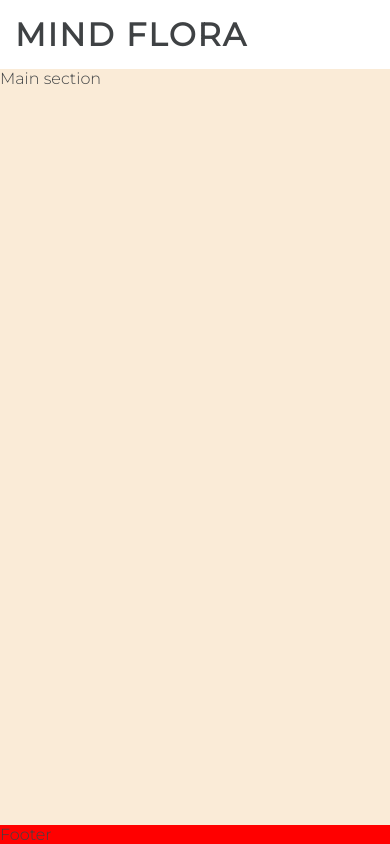
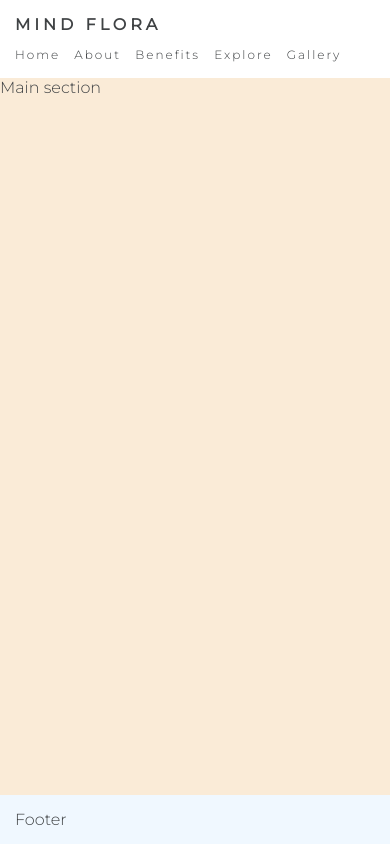
Before and after one commit to kun-shukla/ci-p1-mind-flora, a plain HTML site: page index.html in a window 390 px wide. Drawn offline with Linux system fonts and the light colour scheme.

Commit message:
Apply styling to logo and menu links (mobile first design)

```diff
--- a/assets/css/style.css
+++ b/assets/css/style.css
@@ -18,24 +18,53 @@ body {
 }
 
 header {
-  margin: 15px 0 15px 15px;
+  margin: 15px;
+  /* display: flex;
+  justify-content: space-between; */
+  align-items: center;
+  /* width: 100%; */
 }
 
 header a {
   text-decoration: none;
 }
 
+header a:hover {
+  text-decoration: underline;
+}
+
 #logo {
   text-transform: uppercase;
+  letter-spacing: 4px;
+  color: #3f4244;
+  font-size: 1em;
+  margin-bottom: 10px;
+}
+
+#menu {
+  /* display: flex; */
+  list-style-type: none;
+}
+
+#menu li {
+  /* margin-left: 10px; */
   letter-spacing: 2px;
+  display: inline;
+  font-size: 75%;
+  padding-right: 10px;
+}
+
+#menu a {
   color: #3f4244;
 }
 
 main {
   background-color: antiquewhite;
+
   flex: 1 0 auto;
 }
 
 footer {
-  background-color: red;
+  background-color: aliceblue;
+  padding: 15px;
 }
--- a/index.html
+++ b/index.html
@@ -24,6 +24,16 @@
         <a href="index.html">
             <h1 id="logo">Mind Flora</h1>
         </a>
+        <!-- Navbar -->
+        <nav>
+            <ul id="menu">
+                <li><a href="">Home</a></li>
+                <li><a href="">About</a></li>
+                <li><a href="">Benefits</a></li>
+                <li><a href="">Explore</a></li>
+                <li><a href="">Gallery</a></li>
+            </ul>
+        </nav>
     </header>
 
     <!-- Main section -->
```
Also changed, not shown: assets/images/pexels-marek-levak-2275221.webp (added).
